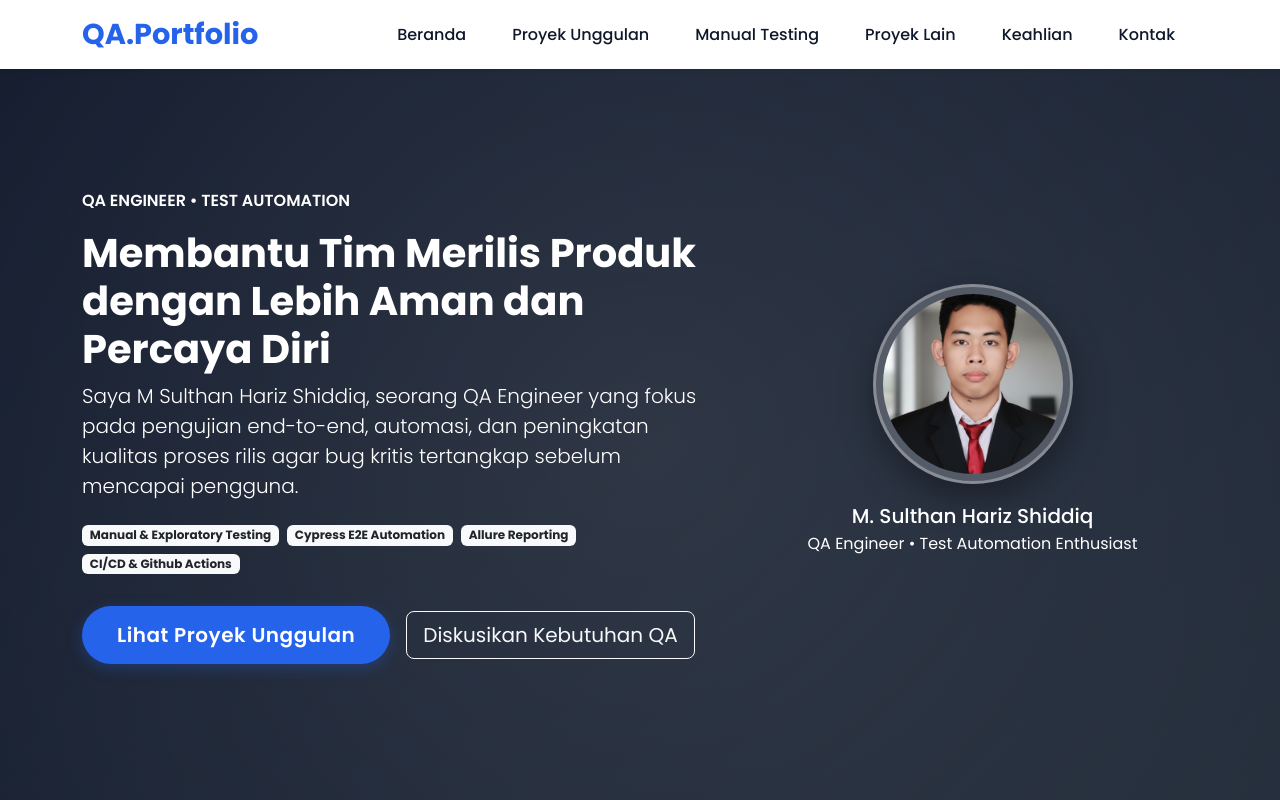
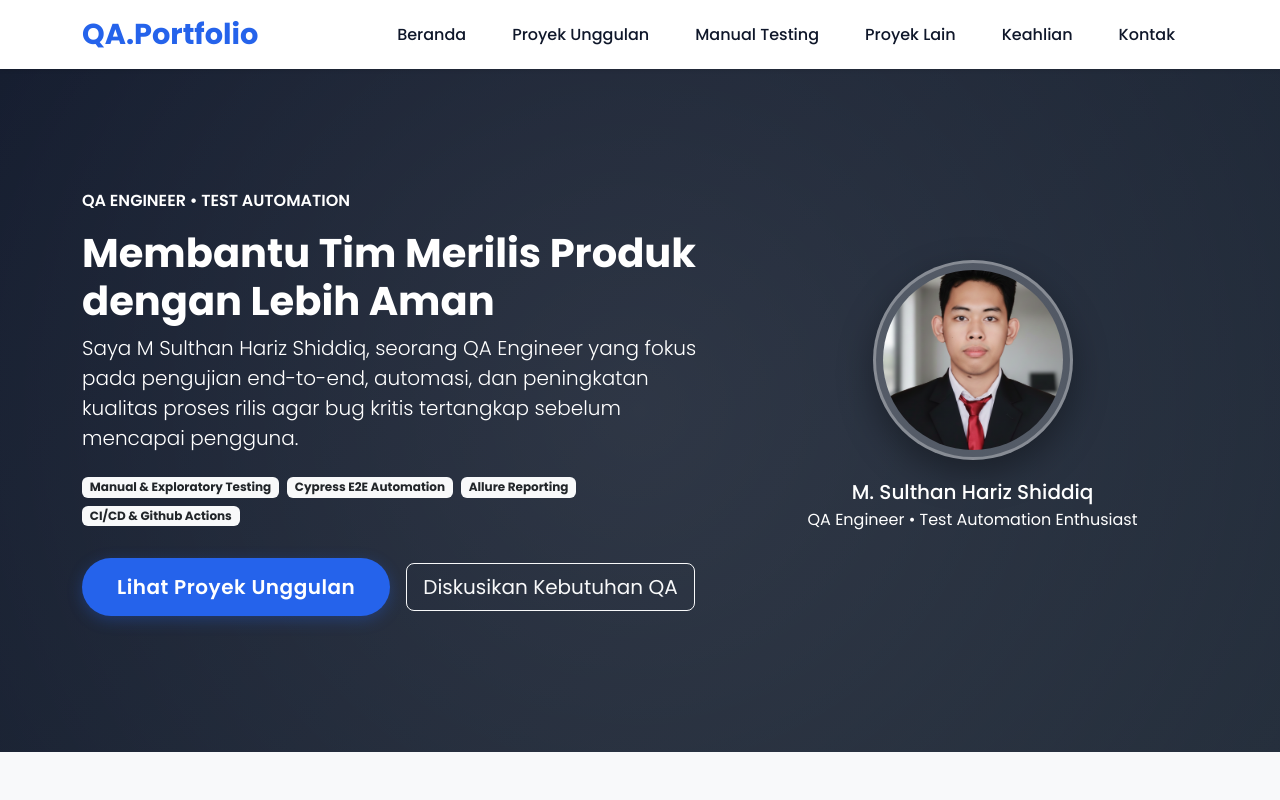
Before and after one commit to SulthanHS/portfolioQA, a plain HTML site: page index.html in a window 1280 px wide. Shown: the top 800 px of the page. Drawn offline with nearby package versions, Linux system fonts and the light colour scheme.

Commit message:
Update heading text in index.html

```diff
--- a/index.html
+++ b/index.html
@@ -40,7 +40,7 @@
                 <div class="row align-items-center">
                     <div class="col-lg-7 reveal">
                         <p class="text-uppercase mb-3 fw-semibold">QA Engineer • Test Automation </p>
-                        <h1 class="display-6 fw-bold mb-6">Membantu Tim Merilis Produk dengan Lebih Aman dan Percaya Diri</h1>
+                        <h1 class="display-6 fw-bold mb-6">Membantu Tim Merilis Produk dengan Lebih Aman </h1>
                         <p class="lead mb-4">Saya M Sulthan Hariz Shiddiq, seorang QA Engineer yang fokus pada pengujian end-to-end, automasi, dan peningkatan kualitas proses rilis agar bug kritis tertangkap sebelum mencapai pengguna.</p>
                         <div class="d-flex flex-wrap align-items-center mb-4">
                             <span class="badge bg-light text-dark me-2 mb-2">Manual & Exploratory Testing</span>
```
